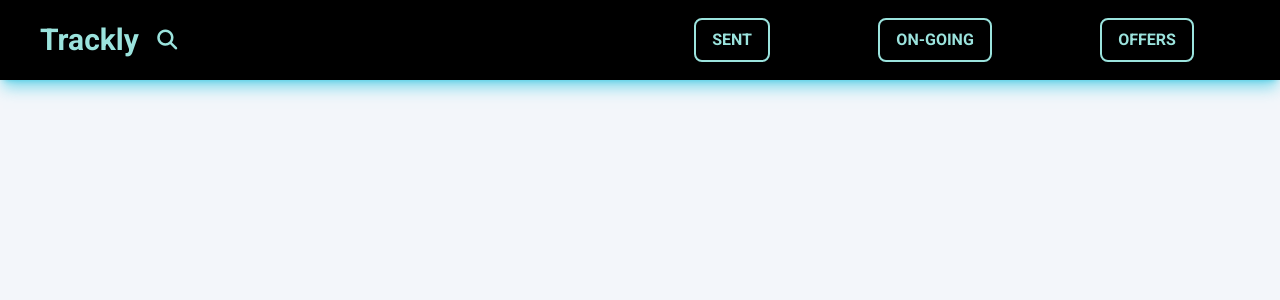
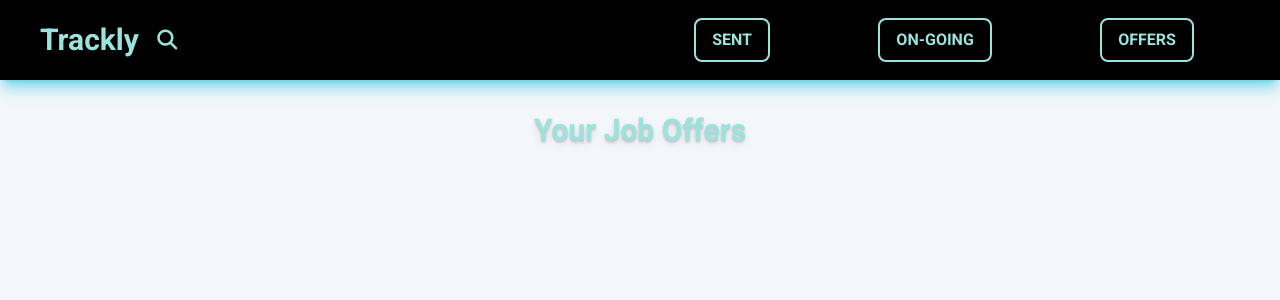
Before and after one commit to AndreaMargutti/job-tracker-react, a React (Vite) app: page / in a window 1280 px wide. Shown: the top 300 px of the page. Built offline with nearby package versions, Linux system fonts and the light colour scheme.

Commit message:
Add Title component to App and update main section layout: include a centered title for job offers and adjust main section height for better presentation.

```diff
--- a/src/App.tsx
+++ b/src/App.tsx
@@ -1,10 +1,15 @@
 import Navbar from "./components/Navbar/Navbar";
+import Title from "./components/Title/Title";
 
 function App() {
   return (
     <>
       <Navbar />
-      <main className="h-100 bg-[#F3F6FA]"></main>
+      <main className="min-h-100 bg-[#F3F6FA]">
+        <div className="text-center py-6">
+          <Title title="Your Job Offers" />
+        </div>
+      </main>
     </>
   );
 }
```
